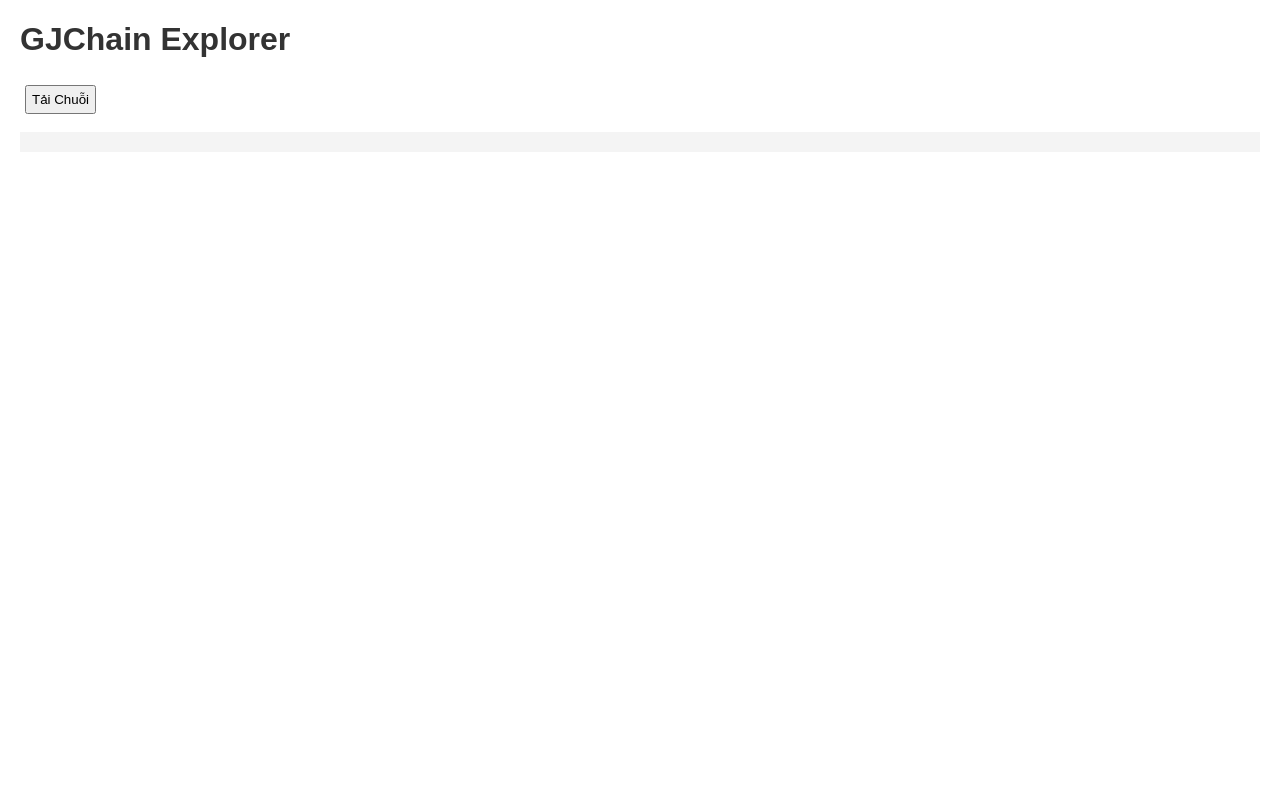
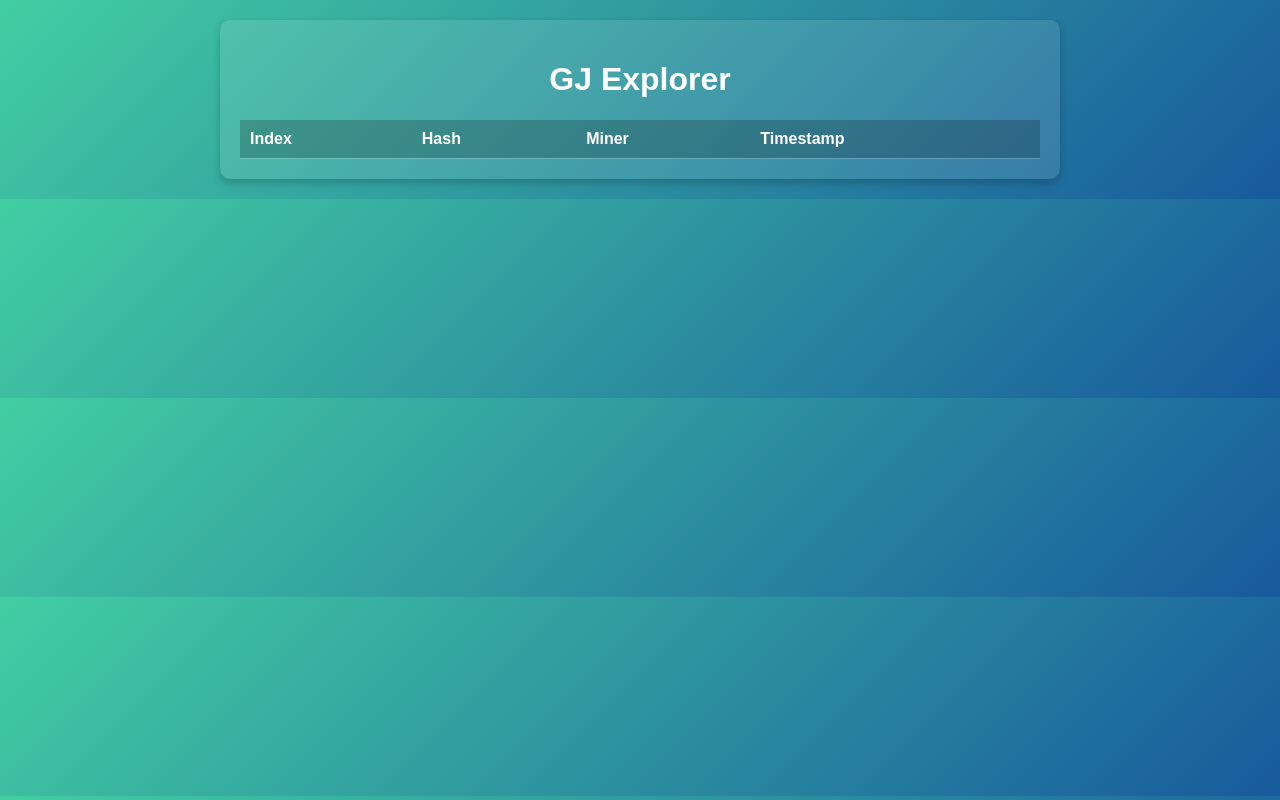
Before and after one commit to tdat05gj/gjchain-explorer, a website: page public/index.html in a window 1280 px wide. Drawn offline with Linux system fonts and the light colour scheme; no server answers.

Commit message:
Update index.html

```diff
--- a/public/index.html
+++ b/public/index.html
@@ -2,13 +2,72 @@
 <html lang="en">
 <head>
     <meta charset="UTF-8">
-    <title>GJChain Explorer</title>
-    <link rel="stylesheet" href="/styles.css">
+    <meta name="viewport" content="width=device-width, initial-scale=1.0">
+    <title>GJ Explorer</title>
+    <style>
+        body {
+            font-family: 'Arial', sans-serif;
+            background: linear-gradient(135deg, #43cea2, #185a9d);
+            color: #fff;
+            margin: 0;
+            padding: 20px;
+        }
+        .container {
+            max-width: 800px;
+            margin: 0 auto;
+            background: rgba(255, 255, 255, 0.1);
+            padding: 20px;
+            border-radius: 10px;
+            box-shadow: 0 4px 8px rgba(0, 0, 0, 0.2);
+        }
+        h1 {
+            text-align: center;
+            color: #fff;
+        }
+        table {
+            width: 100%;
+            border-collapse: collapse;
+            margin-top: 20px;
+        }
+        th, td {
+            padding: 10px;
+            text-align: left;
+            border-bottom: 1px solid rgba(255, 255, 255, 0.2);
+        }
+        th {
+            background: rgba(0, 0, 0, 0.2);
+        }
+    </style>
 </head>
 <body>
-    <h1>GJChain Explorer</h1>
-    <button onclick="fetchChain()">Tải Chuỗi</button>
-    <pre id="output"></pre>
-    <script src="/script.js"></script>
+    <div class="container">
+        <h1>GJ Explorer</h1>
+        <table id="chainTable">
+            <thead>
+                <tr>
+                    <th>Index</th>
+                    <th>Hash</th>
+                    <th>Miner</th>
+                    <th>Timestamp</th>
+                </tr>
+            </thead>
+            <tbody></tbody>
+        </table>
+    </div>
+    <script>
+        async function loadChain() {
+            const response = await fetch('/chain');
+            const chain = await response.json();
+            const tbody = document.querySelector('#chainTable tbody');
+            tbody.innerHTML = '';
+            chain.forEach(block => {
+                const tr = document.createElement('tr');
+                tr.innerHTML = `<td>${block.index}</td><td>${block.hash.slice(0, 10)}...</td><td>${block.miner}</td><td>${block.timestamp}</td>`;
+                tbody.appendChild(tr);
+            });
+        }
+
+        loadChain();
+    </script>
 </body>
 </html>
```
